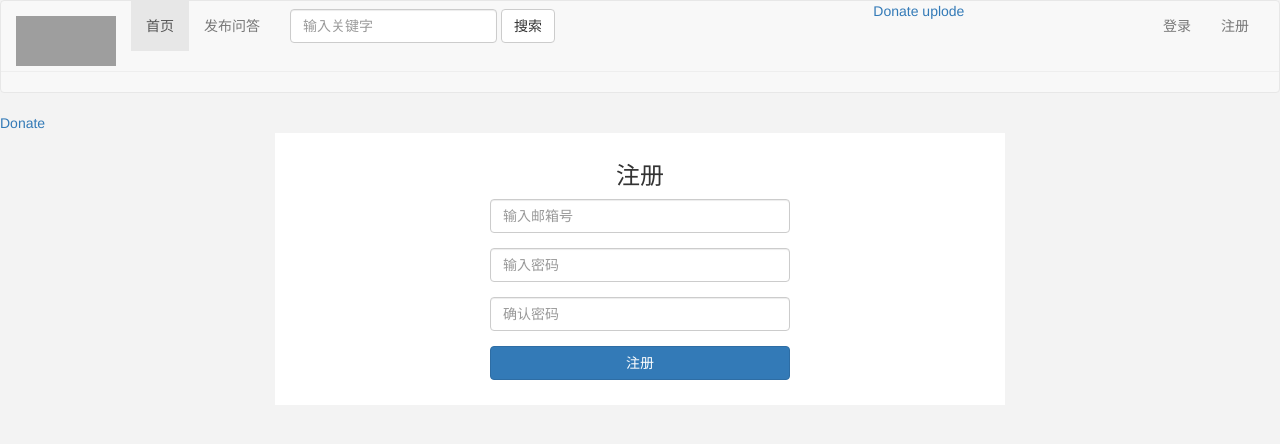
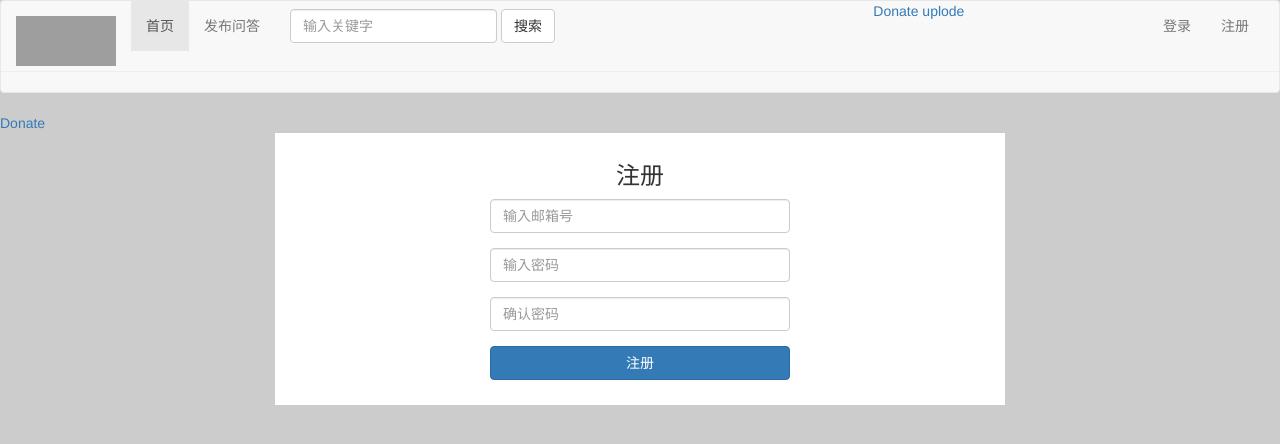
Before and after one commit to xwwqq/Projectss, a Flask app: page /regist/ in a window 1280 px wide. Shown: the top 444 px of the page. Run offline with Flask 2, Linux system fonts and the light colour scheme; grey boxes are pictures that could not be loaded.

Commit message:
changes color about body's background

```diff
--- a/static/css/base.css
+++ b/static/css/base.css
@@ -3,7 +3,7 @@
     height: 50px;
 }
 body{
-    background: #f3f3f3;
+    background: #cccccc;
 }
 .main{
     background: #ffffff;
```
